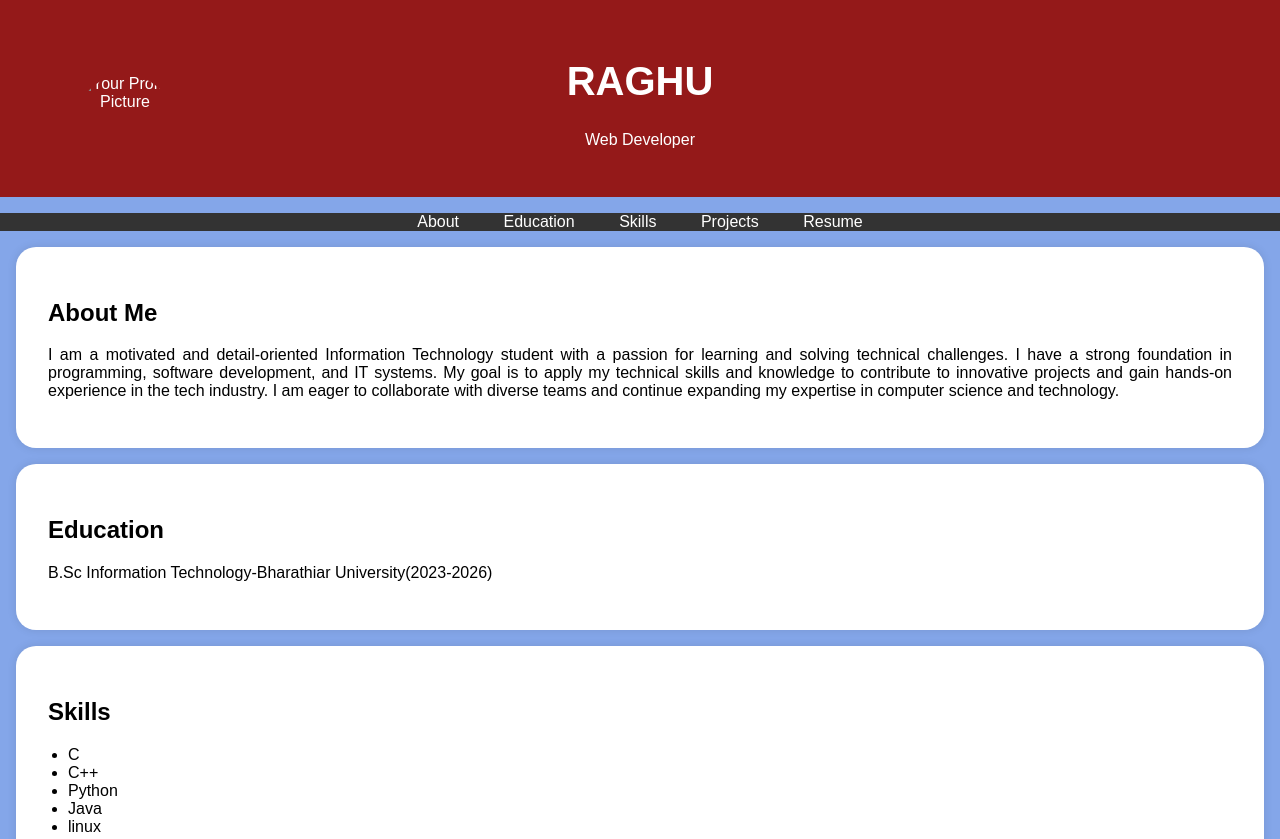
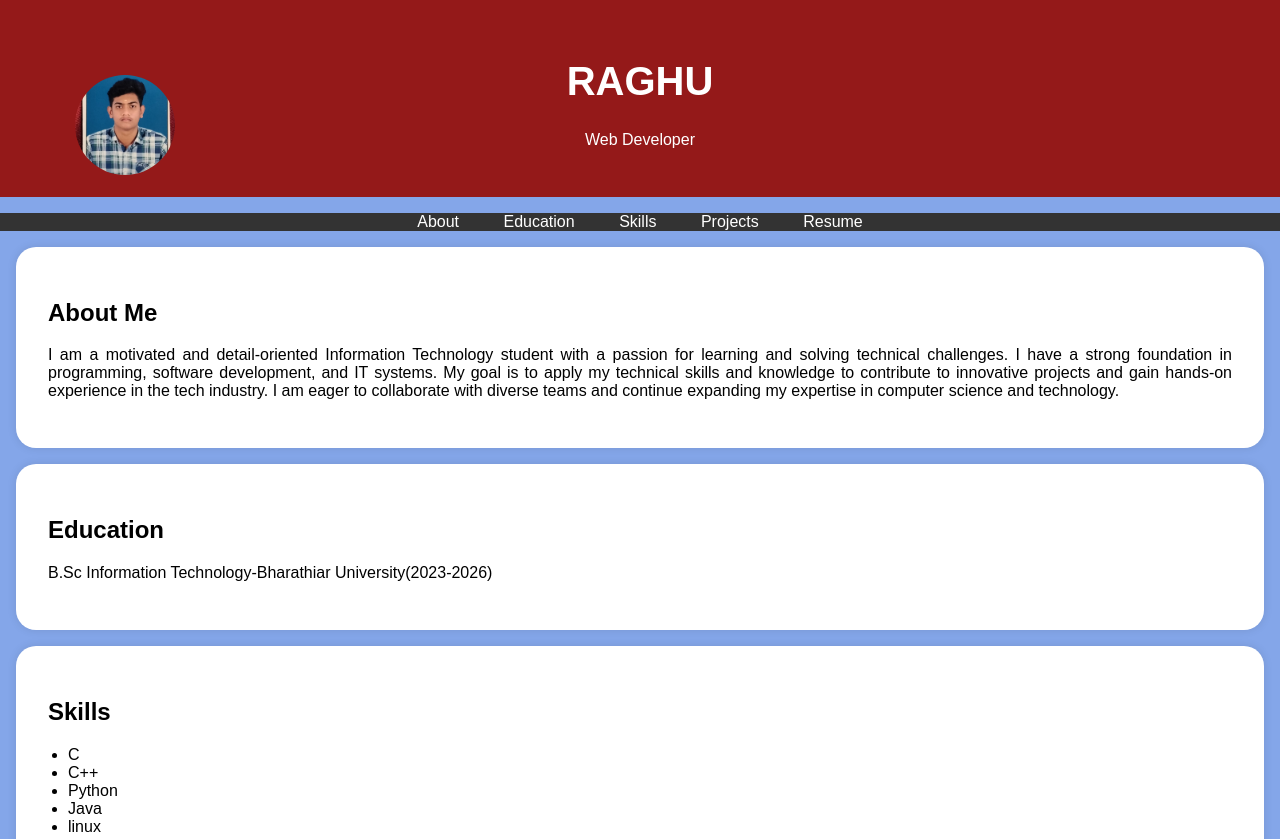
Before and after one commit to raghu-41/portfolio, a plain HTML site: page index.html in a window 1280 px wide. Shown: the top 839 px of the page. Drawn offline with Linux system fonts and the light colour scheme.

Commit message:
Update index.html

```diff
--- a/index.html
+++ b/index.html
@@ -96,7 +96,7 @@
     <header>
         <div class="header-content">
             <!-- Add your profile picture here -->
-            <img src="C:\Users\VARUNS\Pictures\Camera Roll\DSC_0448.JPG" alt="Your Profile Picture" class="profile-picture">
+            <img src=raghu.jpg alt="Your Profile Picture" class="profile-picture">
             <h1>RAGHU</h1>
             <p>Web Developer</p>
         </div>
```
